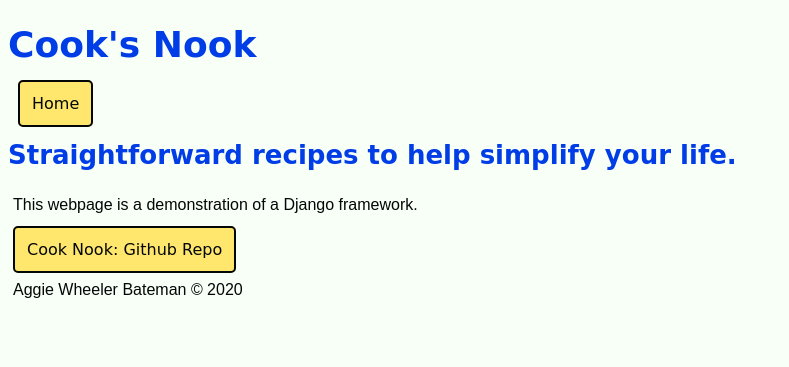
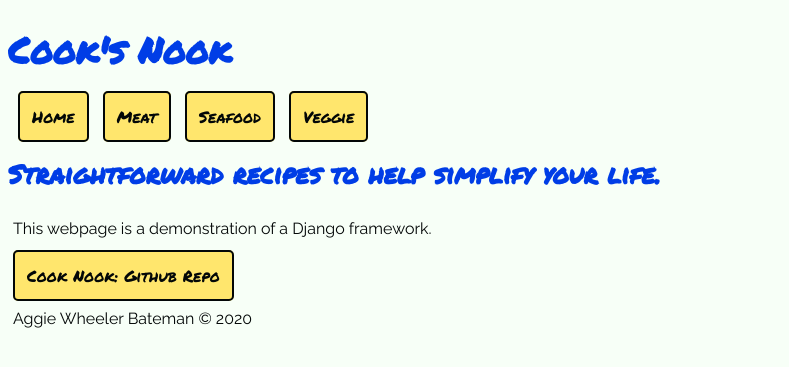
Before and after one commit to aggiewb/cooks-nook, a Django app: page /recipe/ in a window 1280 px wide. Shown: the top 367 px of the page, without its empty margins (0-789 px from the left). Run offline with Django 3.2, Linux system fonts and the light colour scheme.

Commit message:
Add placeholders for links in navbar
Add link for font stylesheet

```diff
--- a/cooks_nook/recipe/templates/base.html
+++ b/cooks_nook/recipe/templates/base.html
@@ -4,12 +4,16 @@
     <head>
         <title>Cooks Nook</title>
         <link rel="stylesheet" type="text/css" href="{% static 'style.css' %}">
+        <link href="https://fonts.googleapis.com/css?family=Permanent+Marker|Raleway&display=swap" rel="stylesheet">
     </head>
     <body>
         <h1>Cook's Nook</h1>
         <nav>
             <ul>
                 <li><a href="{% url 'index' %}">Home</a></li>
+                <li><a href="">Meat</a></li>
+                <li><a href="">Seafood</a></li>
+                <li><a href="">Veggie</a></li>
             </ul>
         </nav>
         <div>
```
